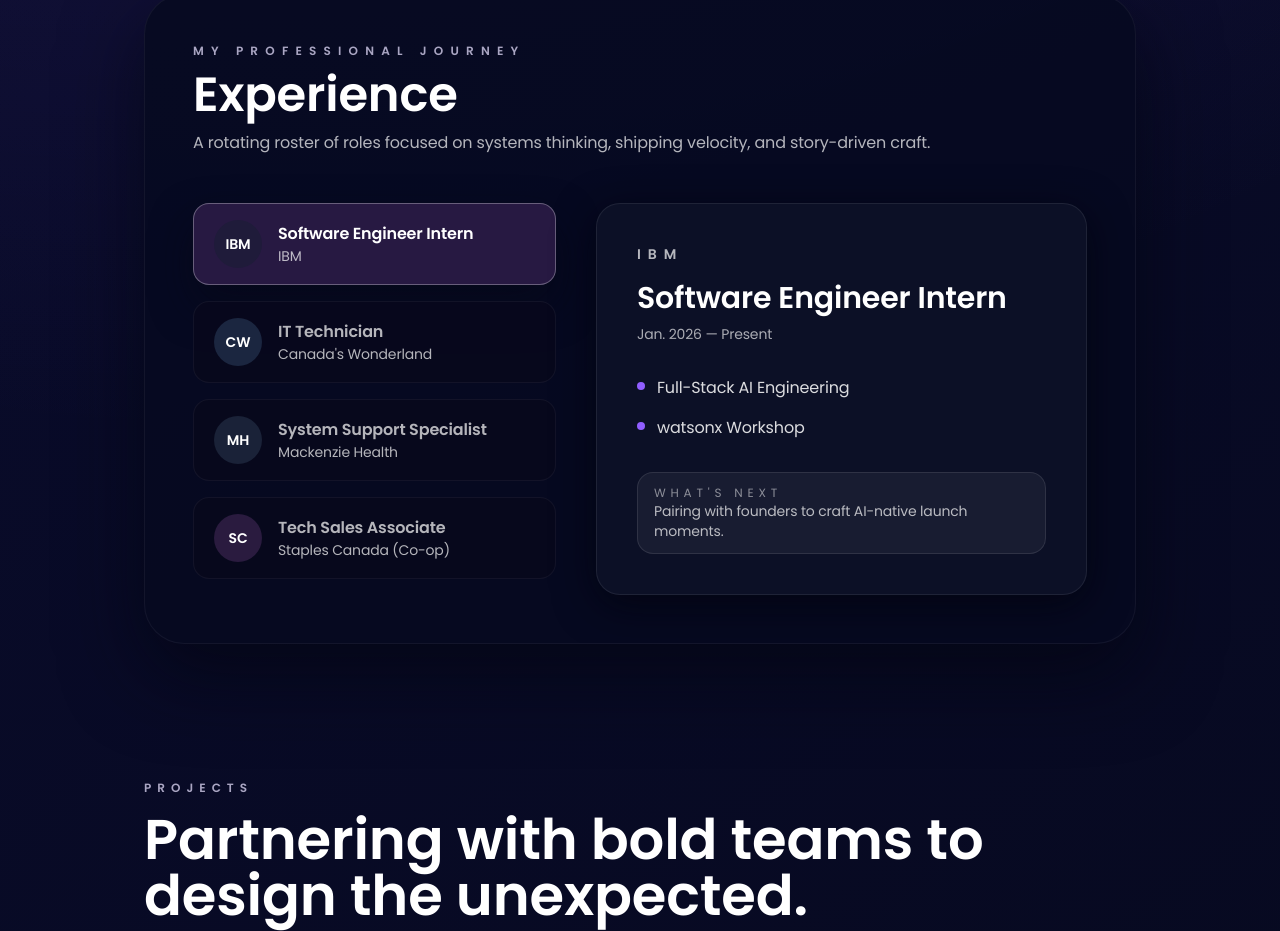
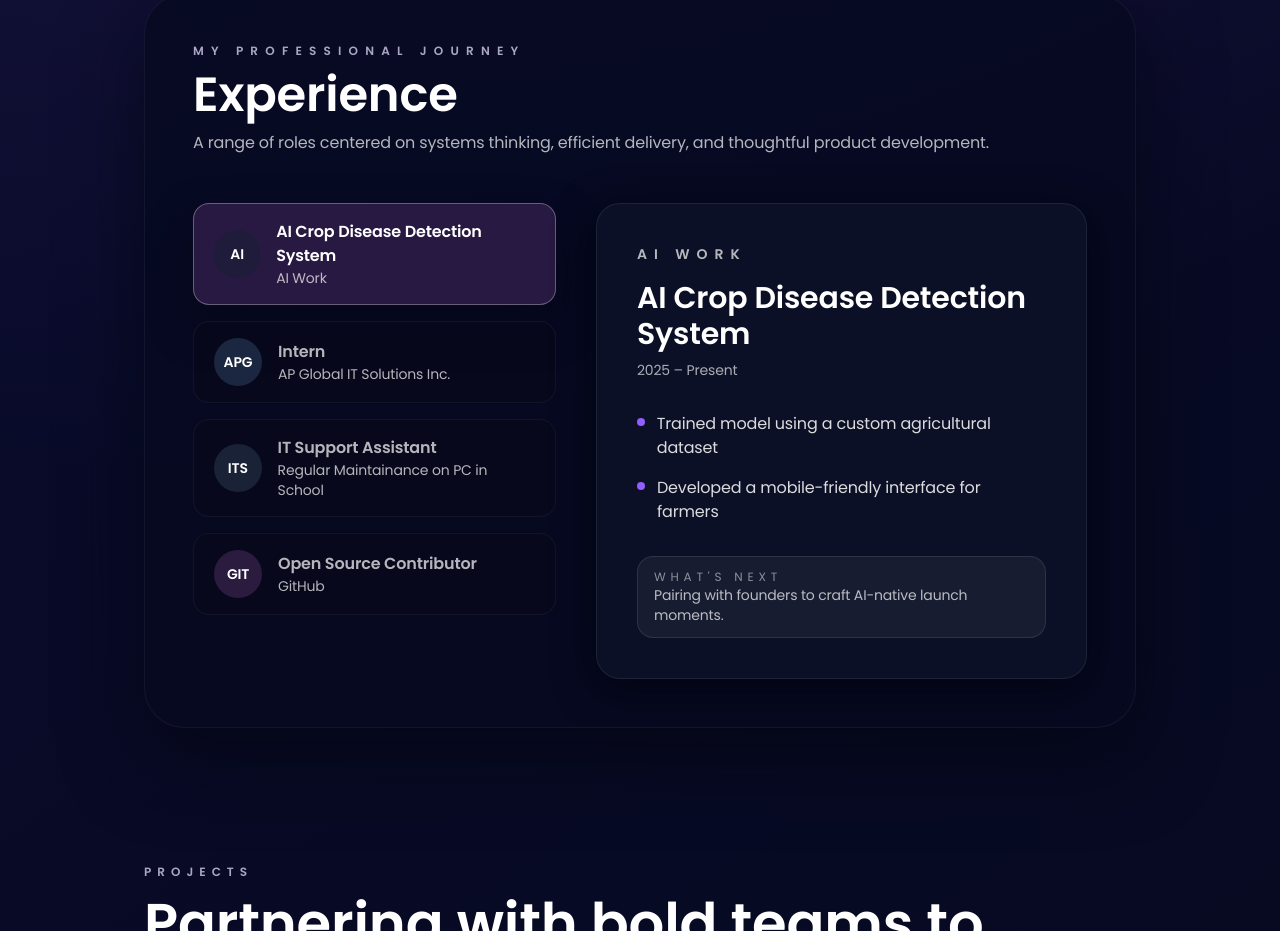
Before and after one commit to Paul-Vismonte/myPortfolio, a Next.js app: page / in a window 1280 px wide. Shown: the part 3040-3971 px from the top of the page. Built offline with nearby package versions, Linux system fonts and the light colour scheme.

Commit message:
Update About component

```diff
--- a/app/components/About.jsx
+++ b/app/components/About.jsx
@@ -28,39 +28,39 @@
 
 const workExperiences = [
   {
-    id: "ibm",
-    role: "Software Engineer Intern",
-    company: "IBM",
-    period: "Jan. 2026 — Present",
-    bullets: ["Full-Stack AI Engineering", "watsonx Workshop"],
-    badge: "IBM",
+    id: "AI Work",
+    role: "AI Crop Disease Detection System",
+    company: "AI Work",
+    period: "2025 – Present",
+    bullets: ["Trained model using a custom agricultural dataset", "Developed a mobile-friendly interface for farmers"],
+    badge: "AI",
     logoBg: "bg-[#1f1b3a]",
   },
   {
-    id: "wonderland",
-    role: "IT Technician",
-    company: "Canada's Wonderland",
-    period: "May 2024 — Dec. 2025",
-    bullets: ["Maintained attraction control systems", "Rolled out monitoring dashboards"],
-    badge: "CW",
+    id: "APG",
+    role: "Intern",
+    company: "AP Global IT Solutions Inc.",
+    period: "May 2025 — June 2025",
+    bullets: ["Developed frontend features using React", "Assisted in building REST APIs", "Improved page performance by 20%"],
+    badge: "APG",
     logoBg: "bg-[#1b2640]",
   },
   {
     id: "mackenzie",
-    role: "System Support Specialist",
-    company: "Mackenzie Health",
-    period: "2019 — 2024",
-    bullets: ["Automated incident workflows", "Supported clinical launches"],
-    badge: "MH",
+    role: "IT Support Assistant",
+    company: "Regular Maintainance on PC in School",
+    period: "2023 - 2024",
+    bullets: ["Checking Hardware Components", "Troubleshooting software issues"],
+    badge: "ITS",
     logoBg: "bg-[#1a2238]",
   },
   {
-    id: "staples",
-    role: "Tech Sales Associate",
-    company: "Staples Canada (Co-op)",
-    period: "2017 — 2019",
-    bullets: ["Led device demos", "Upskilled team on POS tooling"],
-    badge: "SC",
+    id: "GIT",
+    role: "Open Source Contributor",
+    company: "GitHub",
+    period: "2025 – Present",
+    bullets: ["Contributed code improvements and bug fixes to open-source projects", "Collaborated with developers through pull requests and code reviews", " Improved documentation and usability of community tools"],
+    badge: "GIT",
     logoBg: "bg-[#2a1b3f]",
   },
 ];
@@ -312,7 +312,7 @@
             </p>
             <h2 className="text-5xl font-semibold text-white">Experience</h2>
             <p className="text-base text-white/70">
-              A rotating roster of roles focused on systems thinking, shipping velocity, and story-driven craft.
+             A range of roles centered on systems thinking, efficient delivery, and thoughtful product development.
             </p>
           </motion.div>
 
```
